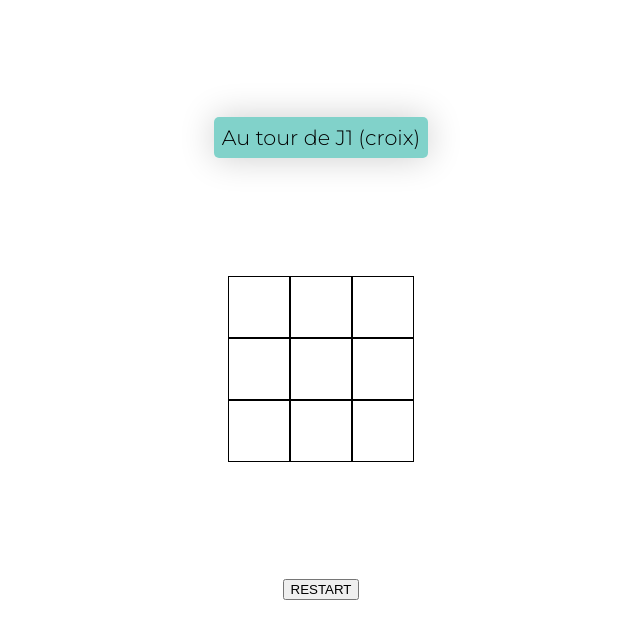
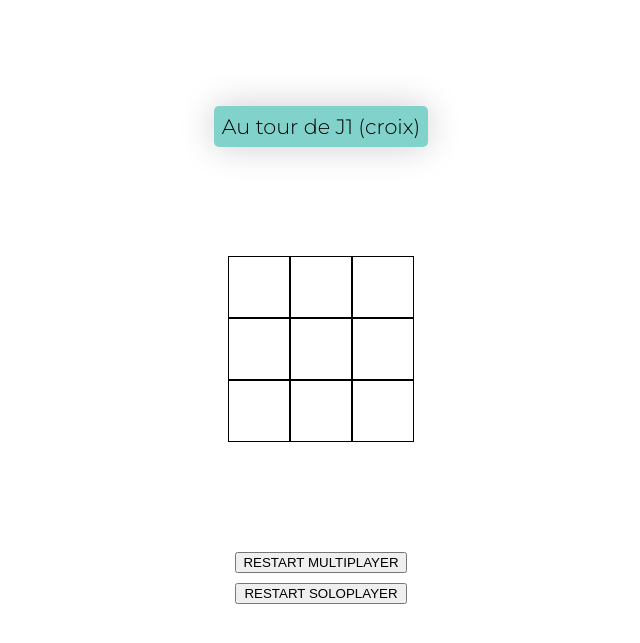
Before and after one commit to Max-ldc/tic-tac-toe, a plain HTML site: page index.html in a window 1280 px wide. Shown: the part 141-784 px from the top of the page, without its empty margins (319-959 px from the left). Drawn offline with Linux system fonts and the light colour scheme.

Commit message:
start adding soloplayer option

```diff
--- a/css/style.css
+++ b/css/style.css
@@ -47,6 +47,14 @@
 
 button{
     text-transform: uppercase;
+    cursor: pointer;
+
+}
+
+.buttons{
+    display: flex;
+    flex-direction: column;
+    gap: 10px;
 }
 
 .modal{
--- a/index.html
+++ b/index.html
@@ -16,7 +16,10 @@
     <div class="jeu">
 
     </div>
-    <button onclick="newGameMulti()">restart</button>
+    <div class="buttons">
+        <button onclick="newGameMulti()">Restart Multiplayer</button>
+        <button onclick="newGameSolo()">Restart Soloplayer</button>
+    </div>
 
     <div class="modal">
 
--- a/js/main.js
+++ b/js/main.js
@@ -141,6 +141,53 @@
     }
 }
 
+function newGameSolo(){
+    let joueur = true;
+    modal.style = "display : none"; // on enlève la modal en début de partie
+    let nbrCaseRemplie = 0;         // on passe le compteur de cases remplies à 0
+    circlesTable = [0,0,0,0,0,0,0,0,0]; // aucun cercle donc toutes les pos à 0
+    crossesTable = [0,0,0,0,0,0,0,0,0]; // pareil pour les croix
+
+    let cases = document.querySelectorAll(".case"); // Au reset : on prend toutes les cases et on les supprime
+    cases.forEach((e) => {
+        e.remove();
+    })
+
+    for (i=0; i<9; i++){               // création des 9 cases
+        let caseRemplie = false;            // la case n'est pas remplie de base
+        let addCase = document.createElement("div");
+        let position = i;                 // position dans les tableaux des cercles/croix
+        addCase.className = "case";   // classes c1, c2 etc pour grid area
+        addCase.onclick = (e) => {
+            if (caseRemplie == false){      // si la case n'est pas remplie, on créé un signe :
+                let addSign = document.createElement("span");
+                if (joueur == true){        // Si c'est au tour du joueur
+                    addSign.className = "sign circle";  // on crée un cercle
+                    circlesTable[position] = 1;         // on le place dans le tableau des cercles
+                }
+                addSign.style = "cursor:auto";  // on enlève le pointer
+                caseRemplie = true;             // la case passe en remplie, on ne pourra rien ajouter
+                addCase.appendChild(addSign);   // On ajoute le signe à la case
+                compTurn(circlesTable, crossesTable, addCase);
+                // !!!! faire une fonction pour faire jouer l'ordi ici ?
+                nbrCaseRemplie++;               // On compte le nombre de cases remplies pour arrêter le jeu (à faire)
+                if (nbrCaseRemplie < 9){    // Doit-on continuer le jeu en cas de non-victoire ?
+                    checkWin(true);             // si moins de 9 cases remplies, oui
+                }else{
+                    checkWin(false);            // Si 9 cases remplies, non
+                }
+            }
+        }
+    jeu.appendChild(addCase);               // On ajoute la case au jeu
+    }
+}
+
+function compTurn(to, tx, addc){
+    console.table(to);
+    console.table(tx);
+    console.log(addc);
+}
+
 newGameMulti();
 
 // WIN CONDITIONS =
```
